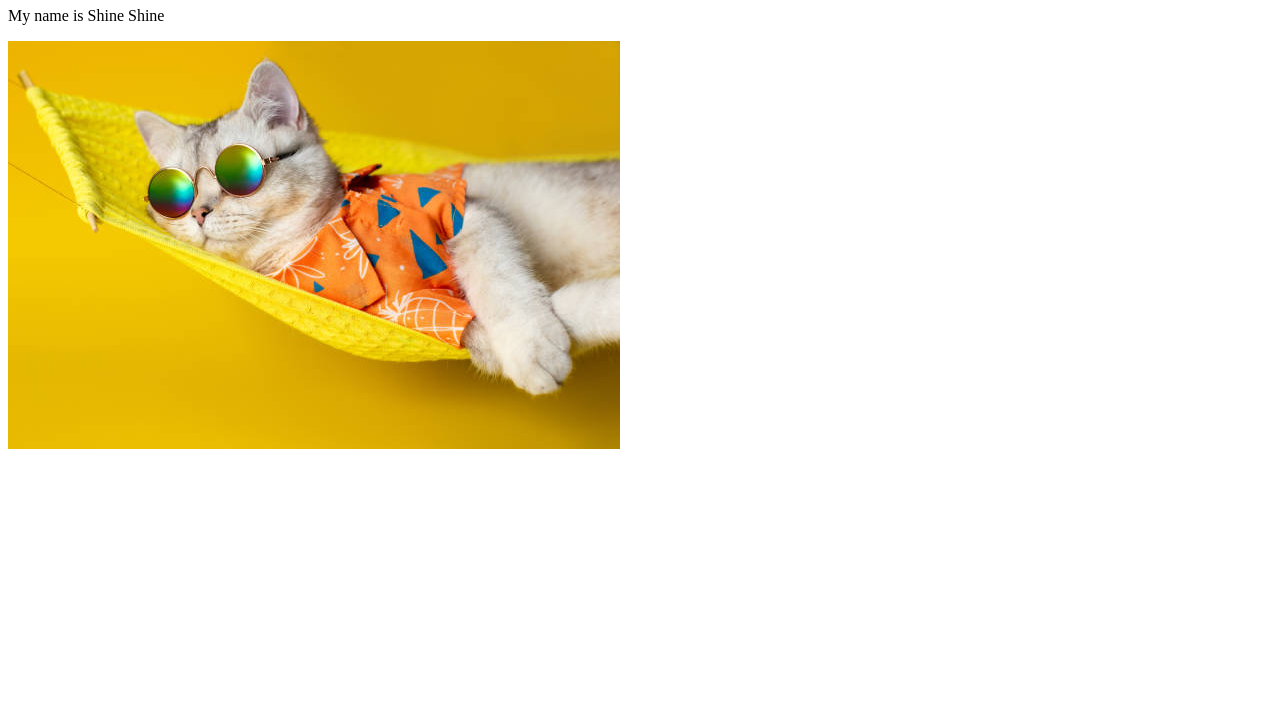
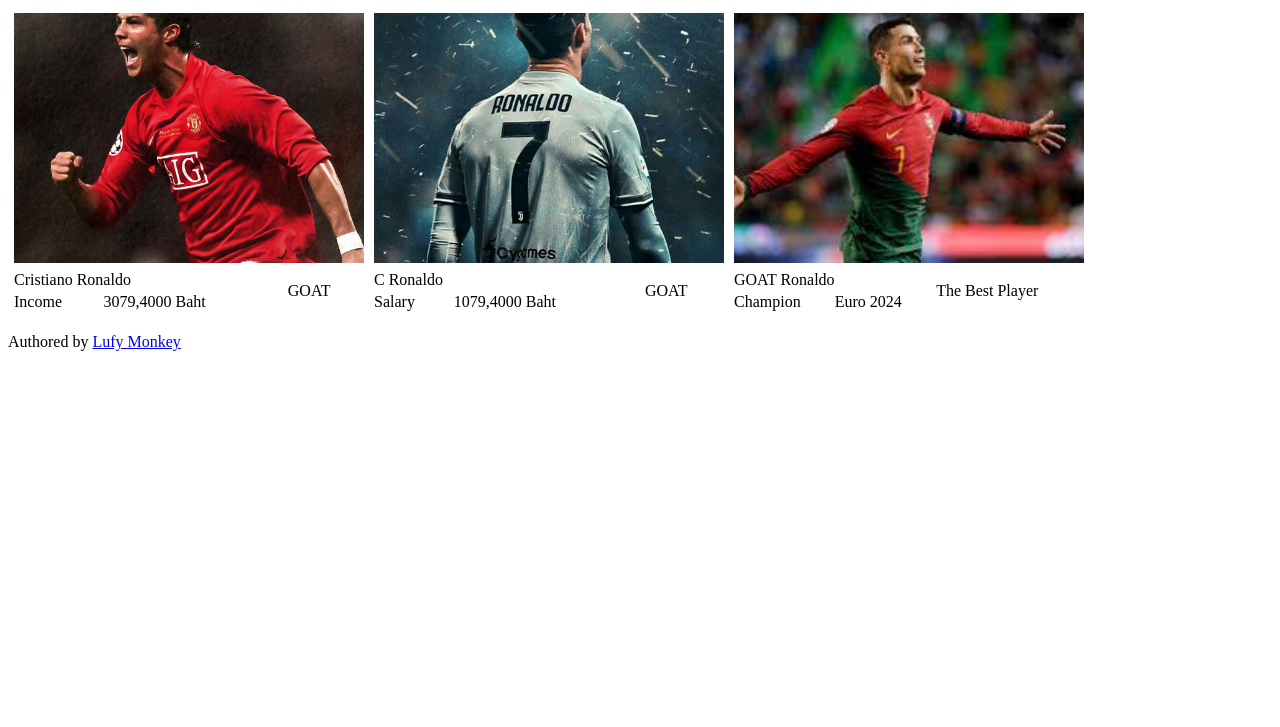
Before and after one commit to Rowannnk/Rowannnk.github.io, a plain HTML site: page index.html in a window 1280 px wide. Shown: the part 73-800 px from the top of the page. Drawn offline with Linux system fonts and the light colour scheme.

Commit message:
my profile

```diff
--- a/index.html
+++ b/index.html
@@ -1,12 +1,103 @@
 <!DOCTYPE html>
-<html>
-    <head>
-        <meta charset="utf-8">
-        <title>Rowan's Page</title>
-    </head>
-    <body>
-        <h1>Welcome</h1>
-        <p>My name is Shine Shine</p>
-        <img src="cat.jpg" alt="shine shine"/>
-    </body>
+<html lang="en" xmlns:mso="urn:schemas-microsoft-com:office:office" xmlns:msdt="uuid:C2F41010-65B3-11d1-A29F-00AA00C14882">
+
+<head>
+  <title>Carada</title>
+
+<!--[if gte mso 9]><xml>
+<mso:CustomDocumentProperties>
+<mso:xd_Signature msdt:dt="string"></mso:xd_Signature>
+<mso:display_urn_x003a_schemas-microsoft-com_x003a_office_x003a_office_x0023_Editor msdt:dt="string">CHAYAPOL MOEMENG</mso:display_urn_x003a_schemas-microsoft-com_x003a_office_x003a_office_x0023_Editor>
+<mso:Order msdt:dt="string">300.000000000000</mso:Order>
+<mso:display_urn_x003a_schemas-microsoft-com_x003a_office_x003a_office_x0023_Author msdt:dt="string">CHAYAPOL MOEMENG</mso:display_urn_x003a_schemas-microsoft-com_x003a_office_x003a_office_x0023_Author>
+<mso:xd_ProgID msdt:dt="string"></mso:xd_ProgID>
+<mso:_ExtendedDescription msdt:dt="string"></mso:_ExtendedDescription>
+<mso:ComplianceAssetId msdt:dt="string"></mso:ComplianceAssetId>
+<mso:TemplateUrl msdt:dt="string"></mso:TemplateUrl>
+<mso:ContentTypeId msdt:dt="string">0x0101009FF7D1E89D0B8D439BF6074909CECEB2</mso:ContentTypeId>
+<mso:TriggerFlowInfo msdt:dt="string"></mso:TriggerFlowInfo>
+<mso:_SourceUrl msdt:dt="string"></mso:_SourceUrl>
+<mso:_SharedFileIndex msdt:dt="string"></mso:_SharedFileIndex>
+</mso:CustomDocumentProperties>
+</xml><![endif]-->
+</head>
+<style>
+  img{
+    width:350px;
+    height: 250px;
+    object-fit: cover;
+  }
+</style>
+
+<body>
+  <h1>The Greastest Athlete Of All Time</h1>
+  <table>
+    <thead>
+
+    </thead>
+    <tbody>
+      <tr>
+        <td>
+          <table border="0">
+            <tr>
+              <td colspan="3">
+                <img src="img/image1.jpeg">
+              </td>
+            </tr>
+            <tr>
+              <td colspan="2">Cristiano Ronaldo</td>
+              <td rowspan="2">GOAT</td>
+            </tr>
+            <tr>
+              <td>Income</td>
+              <td>3079,4000 Baht</td>
+            </tr>
+          </table>
+        </td>
+
+        <td>
+          <table border="0">
+            <tr>
+              <td colspan="3">
+                <img src="img/image2.jpeg">
+              </td>
+            </tr>
+            <tr>
+              <td colspan="2">C Ronaldo</td>
+              <td rowspan="2">GOAT</td>
+            </tr>
+            <tr>
+              <td>Salary</td>
+              <td>1079,4000 Baht</td>
+            </tr>
+          </table>
+        </td>
+
+        <td>
+          <table border="0">
+            <tr>
+              <td colspan="3">
+                <img src="img/image3.jpeg">
+              </td>
+            </tr>
+            <tr>
+              <td colspan="2">GOAT Ronaldo </td>
+              <td rowspan="2">The Best Player</td>
+            </tr>
+            <tr>
+              <td>Champion</td>
+              <td>Euro 2024</td>
+            </tr>
+          </table>
+        </td>
+
+      </tr>
+    </tbody>
+  </table>
+  <p>
+    Authored by <a href="about.html">Lufy Monkey</a>
+  </p>
+
+</body>
+
 </html>
```
Also changed, not shown: about.html (added, +84 -0 lines), cat.jpg (deleted), img/car.webp (added), img/email.jpeg (added), img/image1.jpeg (added), img/image2.jpeg (added), img/image3.jpeg (added), img/lufyy.jpeg (added), 3 other files.
